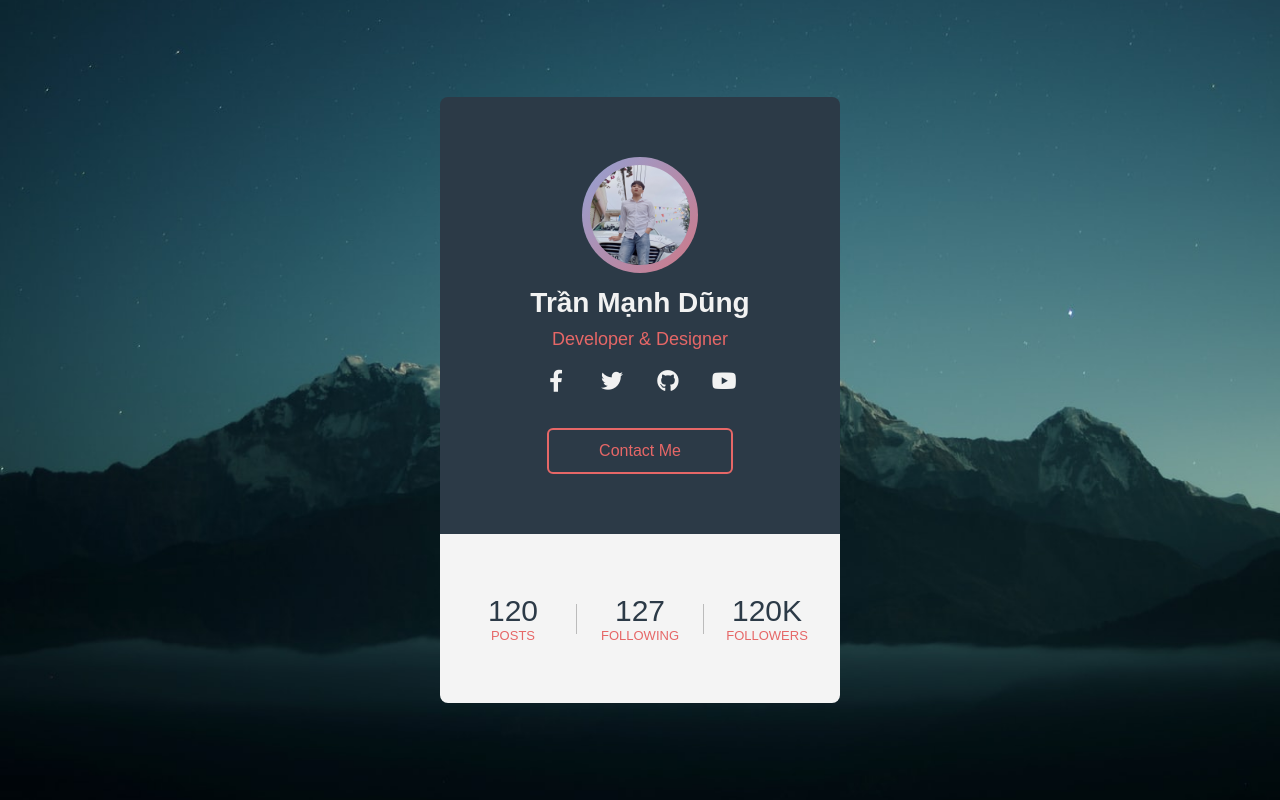
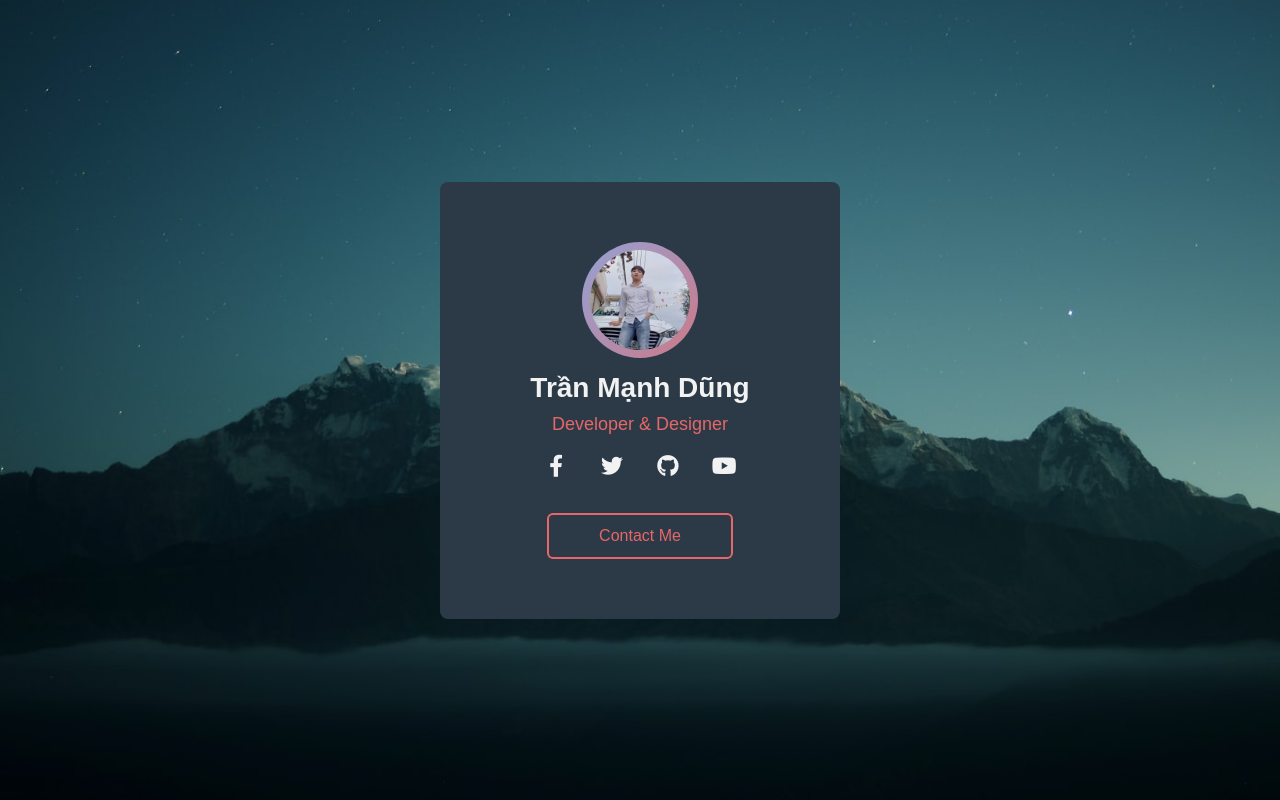
Before and after one commit to dungki/Profile, a PHP site: page / in a window 1280 px wide. Run offline with PHP 8.4, Linux system fonts and the light colour scheme; some libraries are stand-ins or nearby versions.

Commit message:
five updatte

```diff
--- a/index.php
+++ b/index.php
@@ -23,24 +23,6 @@
       </div>
       <a href="tel:0364169001" class="contact-btn">Contact Me</a>
     </div>
-    <div class="card-footer">
-      <div class="numbers">
-        <div class="item">
-          <span>120</span>
-          Posts
-        </div>
-        <div class="border"></div>
-        <div class="item">
-          <span>127</span>
-          Following
-        </div>
-        <div class="border"></div>
-        <div class="item">
-          <span>120K</span>
-          Followers
-        </div>
-      </div>
-    </div>
   </div>
 </body>
 </html>
```
